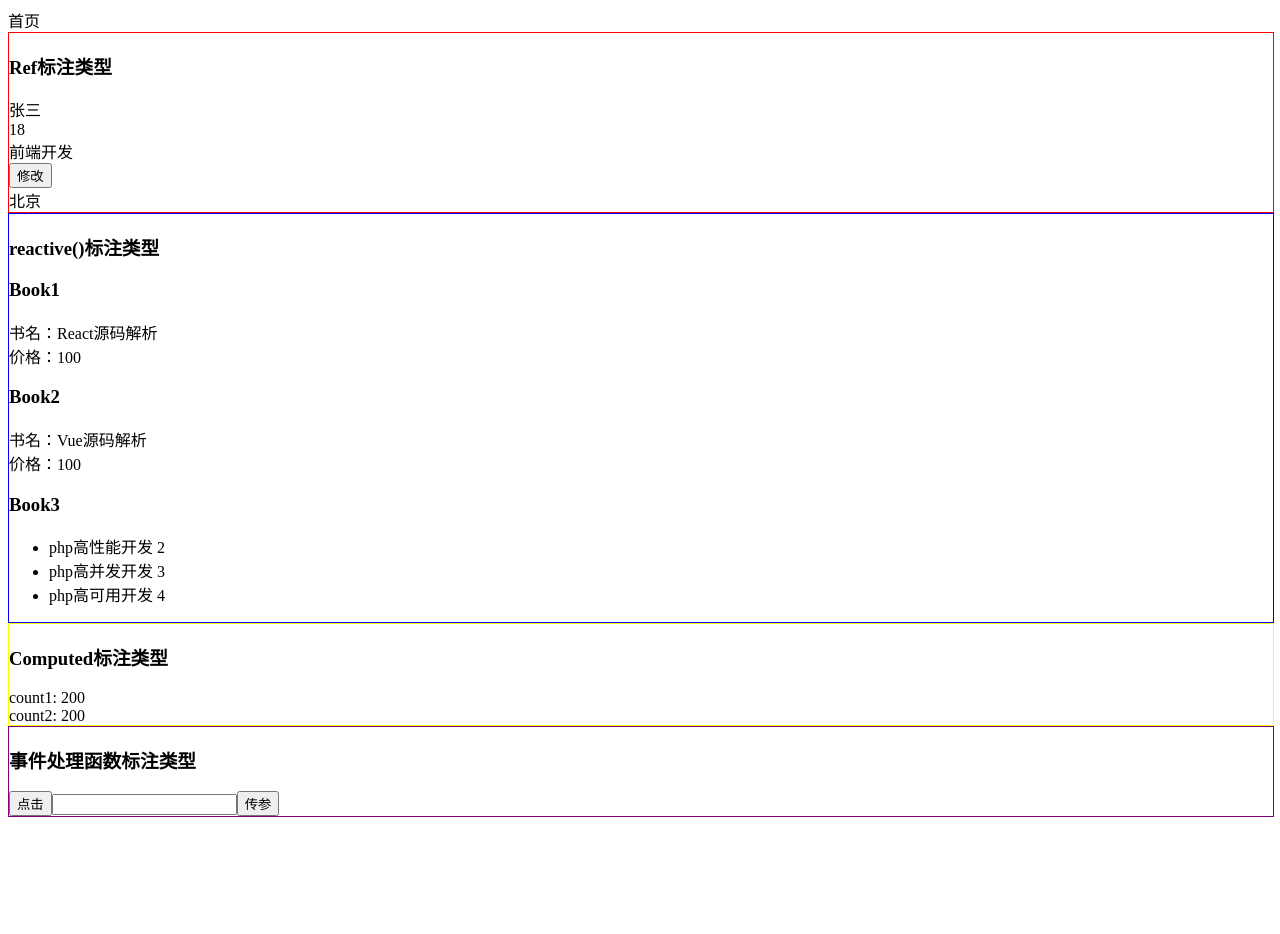
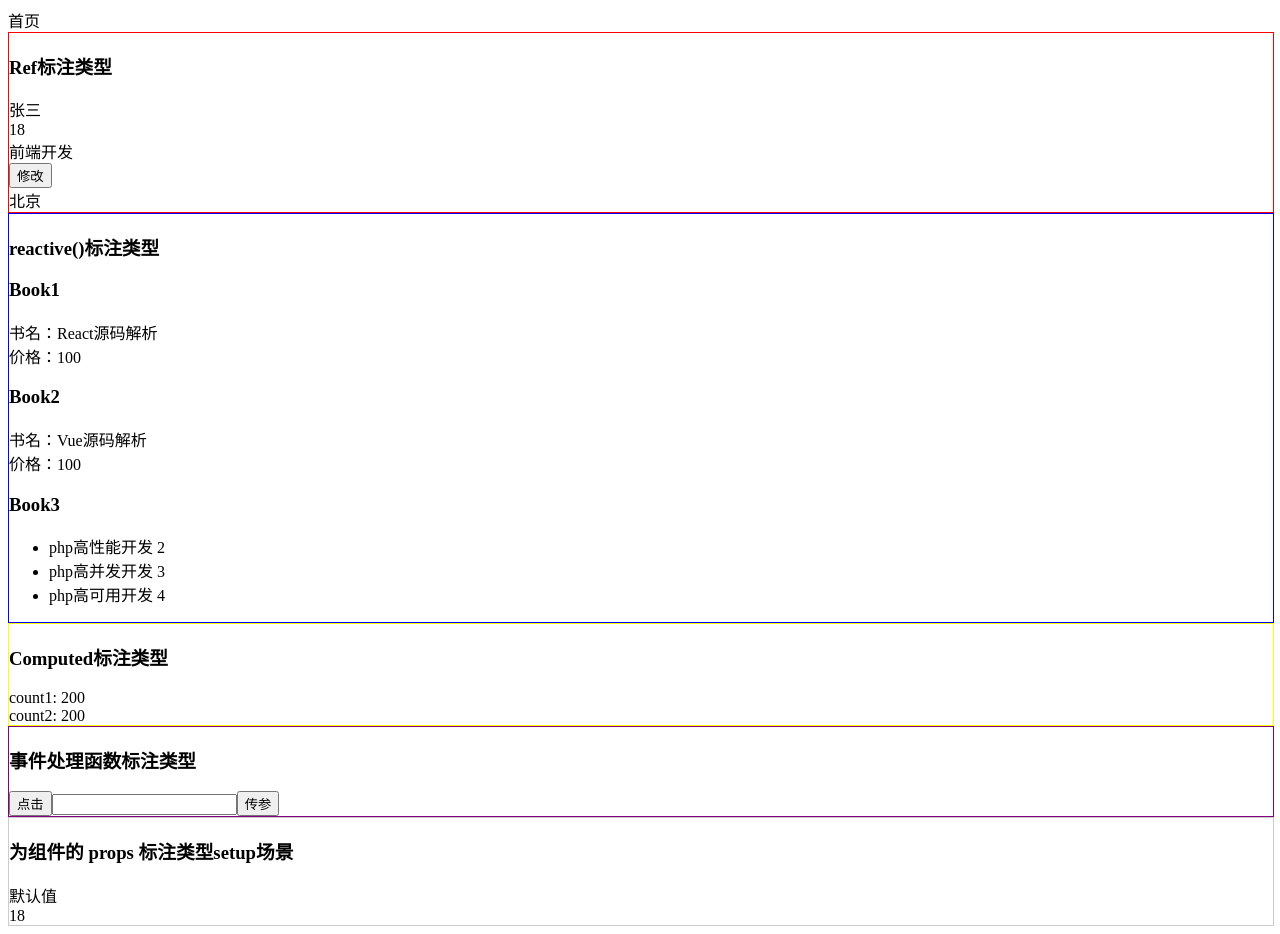
Before and after one commit to qiaozhididi/vue3_ts_demo, a Vue app: page / in a window 1280 px wide. Before the commit the page ends 825 px from the top, so only its background shows below. Built offline with nearby package versions, Linux system fonts and the light colour scheme.

Commit message:
Props 标注类型 setup场景

```diff
--- /dev/null
+++ b/src/components/PropsDemo.vue
@@ -0,0 +1,65 @@
+<template>
+  <div id="propsDemo">
+    <h3>为组件的 props 标注类型setup场景</h3>
+    <!-- <div>{{ props.title }}</div> -->
+    <!-- <div>{{ props.text }}</div> -->
+    <!-- <div>{{ state.name }}</div> -->
+    <!-- <div>{{ state.age }}</div> -->
+    <div>{{ stateInfo.name }}</div>
+    <div>{{ stateInfo.age }}</div>
+  </div>
+</template>
+
+<script setup lang="ts">
+// const props = defineProps({
+//   title: {
+//     type: String,
+//     required: true,
+//   },
+//   text: {
+//     type: String,
+//     default: "默认值",
+//   },
+// });
+
+//明确参数类型
+// const props = defineProps<{
+//   //默认推导为string类型
+//   title: { type: string; required: true };
+//   text: string;
+// }>();
+
+//接口形式 泛型
+// interface Props {
+//   title: string;
+//   text: string;
+// }
+// const props = defineProps<Props>();
+
+//复杂数据类型
+interface iState {
+  name: string;
+  age?: number; //？可选项
+}
+
+// const stateInfo = defineProps<{ state: iState }>();
+// 语法限制
+// 为了生成正确的运行时代码，传给 defineProps() 的泛型参数必须是以下之一：
+
+// 一个类型字面量 defineProps<{ /*... */ }>()
+// 接口或对象类型字面量的引用 interface Props {/* ... */}
+// 传递给 defineProps 的泛型参数本身不能是一个导入的类型
+
+// Props结构赋值操作
+// 当使用基于类型的声明时，我们失去了为 props 声明默认值的能力。这可以通过 withDefaults 编译器宏解决
+const stateInfo = withDefaults(defineProps<iState>(), {
+  name: "默认值",
+  age: 18,
+});
+</script>
+<style scoped>
+#propsDemo {
+  border: 1px solid #ccc;
+  width: 100%;
+}
+</style>
--- a/src/views/HomeView.vue
+++ b/src/views/HomeView.vue
@@ -6,12 +6,24 @@
 
   <ComputedDemo />
   <EventDemo />
+  <PropsDemo title="Props传参" text="123123" :state="state" />
 </template>
 
 <script setup lang="ts">
+import { reactive } from "vue";
 import RefDemo from "../components/RefDemo.vue";
 import ReactiveDemo from "@/components/ReactiveDemo.vue";
 import ComputedDemo from "@/components/ComputedDemo.vue";
 import EventDemo from "@/components/EventDemo.vue";
+import PropsDemo from "@/components/PropsDemo.vue";
+
+interface iState {
+  name: string;
+  age: number;
+}
+const state: iState = reactive({
+  name: "王五",
+  age: 28,
+});
 </script>
 <style scoped></style>
```
